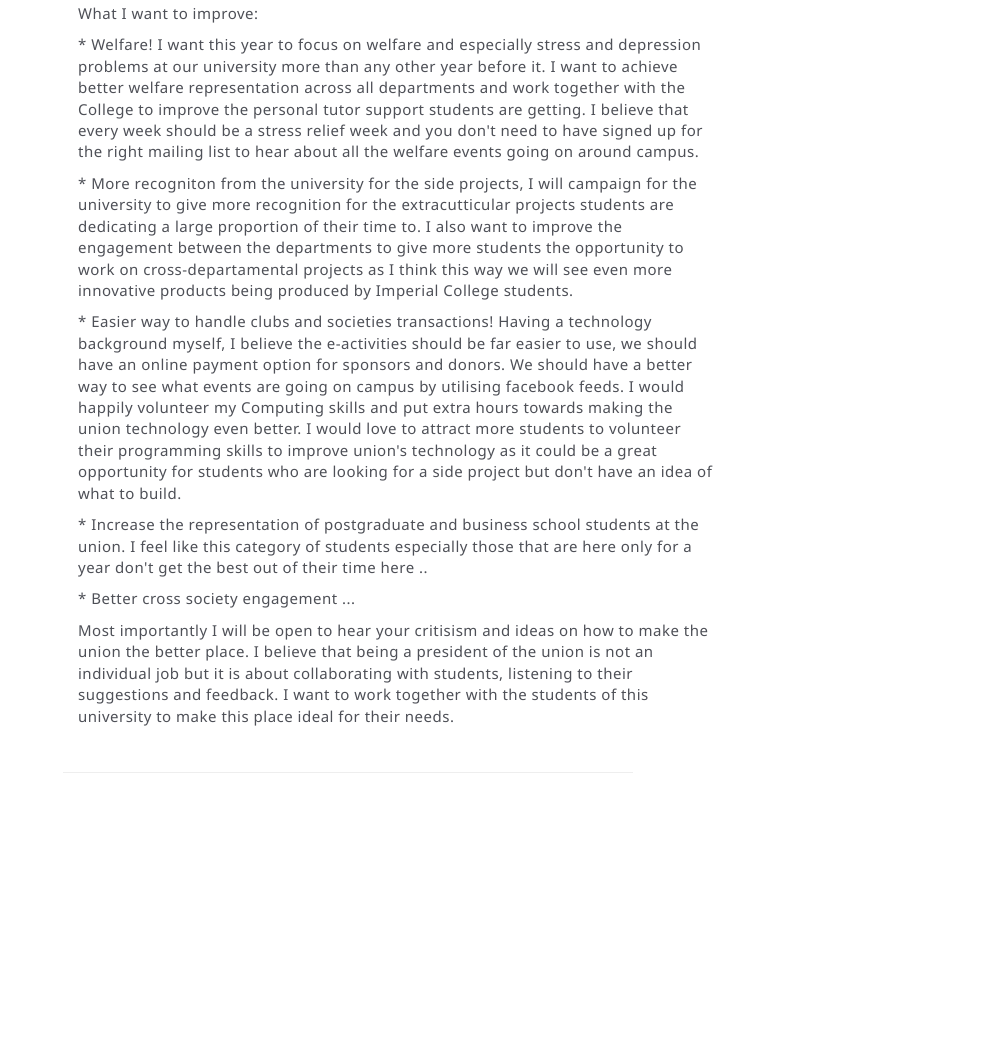
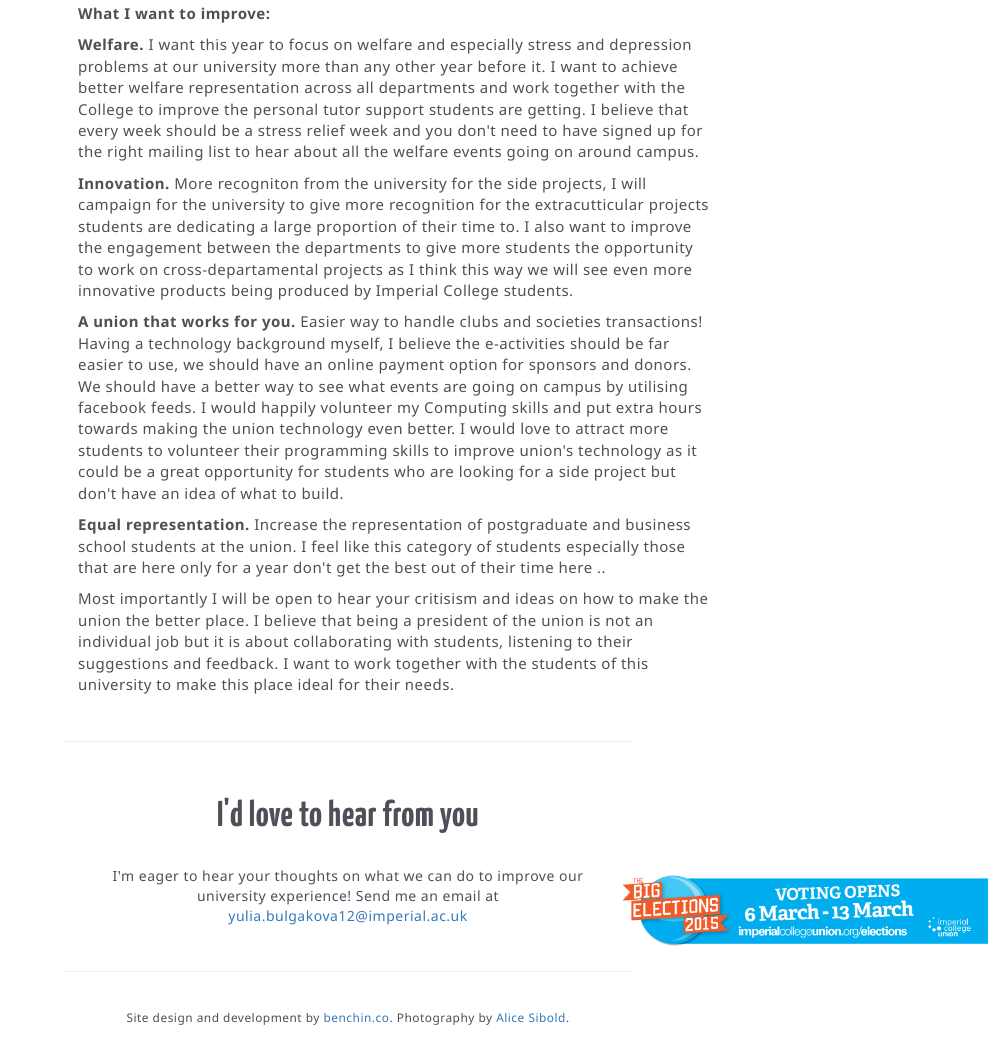
Before and after one commit to ben-chin/vote-yulia, a website: page public/index.html in a window 1280 px wide. Shown: the part 1717-2780 px from the top of the page, without its empty margins (292-1280 px from the left). Drawn offline with nearby package versions, Linux system fonts and the light colour scheme.

Commit message:
Better picture and accent colours and banner and contact and footer

```diff
--- a/public/index.html
+++ b/public/index.html
@@ -79,7 +79,7 @@
             </div>
         </div>
 
-        <div id="about" class="Section AboutSection">
+        <div id="about" class="AboutSection Section">
             <header class="Section-header">
                 <h2 class="Section-headerTitle">My name is Yulia Bulgakova</h2>
             </header>
@@ -149,17 +149,15 @@
 
                     <p>I absolutely loved to be able to improve Computing students' time here at Imperial and I would really like to dedicate a year of my life to making your university experience even better. </p>
 
-                    <p>What I want to improve:</p>
+                    <p><strong>What I want to improve:</strong></p>
 
-                    <p>* Welfare! I want this year to focus on welfare and especially stress and depression problems at our university more than any other year before it. I want to achieve better welfare representation across all departments and work together with the College to improve the personal tutor support students are getting. I believe that every week should be a stress relief week and you don't need to have signed up for the right mailing list to hear about all the welfare events going on around campus.</p>
+                    <p><strong>Welfare.</strong> I want this year to focus on welfare and especially stress and depression problems at our university more than any other year before it. I want to achieve better welfare representation across all departments and work together with the College to improve the personal tutor support students are getting. I believe that every week should be a stress relief week and you don't need to have signed up for the right mailing list to hear about all the welfare events going on around campus.</p>
 
-                    <p>* More recogniton from the university for the side projects, I will campaign for the university to give more recognition for the extracutticular projects students are dedicating a large proportion of their time to. I also want to improve the engagement between the departments to give more students the opportunity to work on cross-departamental projects as I think this way we will see even more innovative products being produced by Imperial College students. </p>
+                    <p><strong>Innovation.</strong> More recogniton from the university for the side projects, I will campaign for the university to give more recognition for the extracutticular projects students are dedicating a large proportion of their time to. I also want to improve the engagement between the departments to give more students the opportunity to work on cross-departamental projects as I think this way we will see even more innovative products being produced by Imperial College students. </p>
 
-                    <p>* Easier way to handle clubs and societies transactions! Having a technology background myself, I believe the e-activities should be far easier to use, we should have an online payment option for sponsors and donors. We should have a better way to see what events are going on campus by utilising facebook feeds. I would happily volunteer my Computing skills and put extra hours towards making the union technology even better. I would love to attract more students to volunteer their programming skills to improve union's technology as it could be a great opportunity for students who are looking for a side project but don't have an idea of what to build.</p>
+                    <p><strong>A union that works for you.</strong> Easier way to handle clubs and societies transactions! Having a technology background myself, I believe the e-activities should be far easier to use, we should have an online payment option for sponsors and donors. We should have a better way to see what events are going on campus by utilising facebook feeds. I would happily volunteer my Computing skills and put extra hours towards making the union technology even better. I would love to attract more students to volunteer their programming skills to improve union's technology as it could be a great opportunity for students who are looking for a side project but don't have an idea of what to build.</p>
 
-                    <p>* Increase the representation of postgraduate and business school students at the union. I feel like this category of students especially those that are here only for a year don't get the best out of their time here ..</p>
-
-                    <p>* Better cross society engagement ...</p>
+                    <p><strong>Equal representation.</strong> Increase the representation of postgraduate and business school students at the union. I feel like this category of students especially those that are here only for a year don't get the best out of their time here ..</p>
 
                     <p>Most importantly I will be open to hear your critisism and ideas on how to make the union the better place. I believe that being a president of the union is not an individual job but it is about collaborating with students, listening to their suggestions and feedback. I want to work together with the students of this university to make this place ideal for their needs.</p>
 
@@ -170,10 +168,33 @@
         <div class="container">
             <div class="Section-separator col-xs-6 col-xs-offset-3"></div>
         </div>
+        <div id="contact" class="ContactSection Section">
+             <header class="Section-header">
+                <h2 class="Section-headerTitle">I'd love to hear from you</h2>
+            </header>
 
-        <div id="contact" class="Section">
-            <br/> <br/> <br/> <br/> <br/> <br/> <br/> <br/> <br/> <br/> <br/> <br/> <br/>
-            <br/> <br/> <br/> <br/> <br/> <br/> <br/> <br/> <br/> <br/> <br/> <br/> <br/>
+            <div class="container">
+                <div class="ContactSection-text col-sm-6 col-sm-offset-3">
+                    <p>I'm eager to hear your thoughts on what we can do to improve our university experience! Send me an email at <a href="mailto:yulia.bulgakova12@imperial.ac.uk" target="_blank">yulia.bulgakova12@imperial.ac.uk</a></p>
+                </div>
+            </div>
+
+            <div class="ICUBanner">
+                <img src="static/img/icu-banner.png" class="ICUBanner-img" />
+            </div>
+        </div>
+
+        <div class="container">
+            <div class="Section-separator col-xs-6 col-xs-offset-3"></div>
+        </div>
+
+        <div class="FooterSection Section">
+
+            <div class="container">
+                <div class="FooterSection-text col-sm-6 col-sm-offset-3">
+                    <p><small>Site design and development by <a href="http://benchin.co" target="_blank">benchin.co</a>. Photography by <a href="http://www.doc.ic.ac.uk/~as4712/" target="_blank">Alice Sibold</a>.</small></p>
+                </div>
+            </div>
         </div>
         <!-- End content -->
 
--- a/sass/home.scss
+++ b/sass/home.scss
@@ -3,7 +3,7 @@ $body-font: 'Noto Sans', 'Helvetica Neue', Helvetica, Verdana, sans-serif;
 $style-font: 'Yanone Kaffeesatz', 'Helvetica Neue', Helvetica, Verdana, sans-serif;
 $body-color: #4e5057;
 $accent-color: #3c3e43; //#d5444c; //#dd5d61; //#ee6c6c;
-$highlight-accent-color: #cc6ee7; //#e255f3; //#d5444c;
+$highlight-accent-color: #F9C44D; //#cc6ee7; //#e255f3; //#d5444c;
 $animation-duration: 0.4s;
 
 // Animations
@@ -46,6 +46,10 @@ body {
         background: #FFFFFF;
         border-bottom: 1px solid #F7F7F7;
     }
+
+    @media (max-width: 767px) {
+        height: 70px;
+    }
 }
 
 .Header-brand {
@@ -66,6 +70,10 @@ body {
         body.is-darkNavbar & {
             opacity: 1;
             transition: opacity 0.35s ease-in;
+        }
+
+        @media (max-width: 767px) {
+            height: 50px;
         }
     }
 
@@ -113,7 +121,7 @@ body {
 
 .Hero {
     position: relative;
-    background: url('../img/hero7.jpg');
+    background: url('../img/hero8.jpg');
     background-size: cover;
     background-position: left 35%;
     background-repeat: no-repeat;
@@ -123,7 +131,7 @@ body {
 
     @media (max-width: 767px) {
         height: 60%;
-        background: url('../img/hero7-small.jpg');
+        background: url('../img/hero8-small.jpg');
         background-size: 100% auto;
         background-position: center top;
         background-repeat: no-repeat;
@@ -185,7 +193,7 @@ body {
 }
 
 .Hero-messageSubheading {
-    text-shadow: 0 1px 2px rgba(0, 0, 0, 0.3);
+    text-shadow: 0 1px 2px rgba(0, 0, 0, 0.2);
     font-weight: normal;
     font-size: 40px;
     letter-spacing: 1px;
@@ -289,3 +297,51 @@ body {
 .ManifestoSection {
     font-size: 15px;
 }
+
+.ContactSection,
+.FooterSection {
+    position: relative;
+}
+
+.ContactSection-text,
+.FooterSection-text {
+    text-align: center;
+}
+
+.ContactSection {
+    @media (max-width: 991px) {
+        padding-bottom: 150px;
+    }
+
+    @media (max-width: 767px) {
+        padding-bottom: 110px;
+    }
+
+    @media (max-width: 500px) {
+        padding-bottom: 105px;
+    }
+}
+
+.ICUBanner {
+    position: absolute;
+    bottom: 0;
+    right: 0;
+    width: 30%;
+
+    @media (max-width: 992px) {
+        width: 60%;
+    }
+
+    @media (max-width: 500px) {
+        width: 80%;
+    }
+}
+
+.ICUBanner-img {
+    width: 100%;
+    height: auto;
+}
+
+.FooterSection {
+    padding-bottom: 10px;
+}
```
Also changed, not shown: public/static/css/home.css, public/static/img/hero8-small.jpg (added), public/static/img/hero8.jpg (added), public/static/img/icu-banner.png (added), public/static/img/logo-inverse.png.
